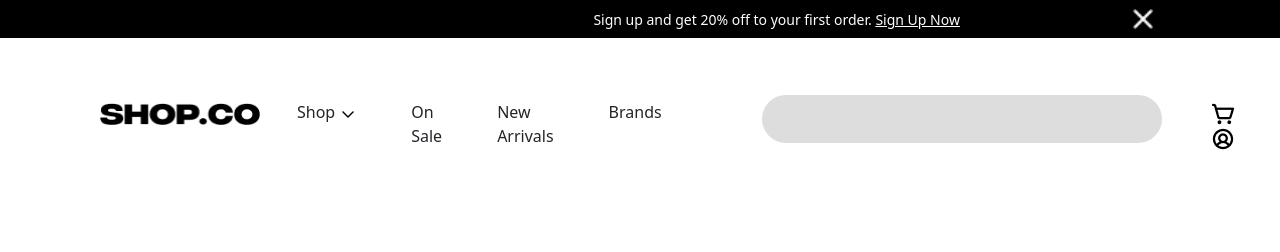
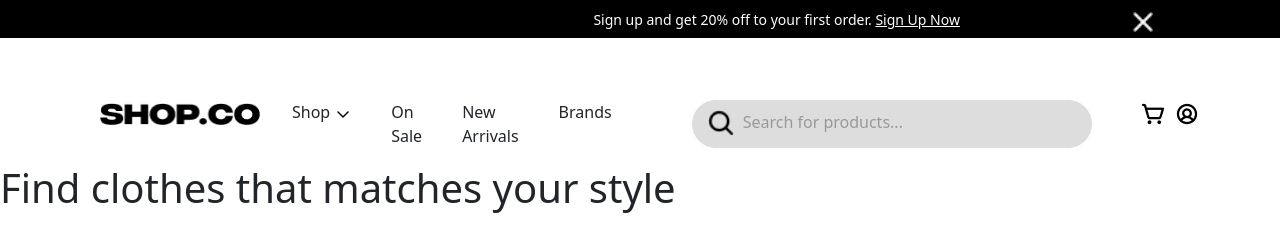
Before and after one commit to parischaralampidis3/wordpress-test, a plain HTML site: page shop.co/index.html in a window 1280 px wide. Drawn offline with nearby package versions, Linux system fonts and the light colour scheme.

Commit message:
commit changes at navbar

```diff
--- a/shop.co/index.html
+++ b/shop.co/index.html
@@ -34,24 +34,32 @@
             <div>
                 <a href="#"><img class="logo" src="../images/logo/logo.png" alt="logo"/></a>
             </div>
-            <ul>
+            <ul class="list-items">
                 <li>Shop <span><img style="margin-left:5px; margin-top:0px;"src="/images/icons/dropdown-icon.png"/></span></li>
                 <li>On Sale </li>
                 <li>New Arrivals</li>
                 <li>Brands</li>
             </ul>
                 <div>
-                <div class="searchbar"></div>
+                <div class="searchbar d-flex">
+                    <img style="color:#999" src="../images/icons/search-icon.png" alt="search" />
+                    <p style="margin-left:9px; color:#999">Search for products...</p>
+                </div>
             </div>
-            <div class="nav-icon" >
+            <div style="display:flex;" class="nav-icon" >
                 <a><img src="/images/icons/icon_cart.png"></a>
-                 <a><img class="icon-2" src="/images/icons/icon_avatar.png"></a>
+                 <a style="margin-left:10px;"><img class="icon-2" src="/images/icons/icon_avatar.png"></a>
             </div>
 
 
         </nav>
     </section>
     <!--end of navigation bar-->
+    <!--start jumbotron section-->
+    <section>
+        <h1>Find clothes that matches your style</h1>
+    </section>
+    <!--end of jumbotron section -->
     </main>
 <script src="../js/app.js"></script>
 </body>
--- a/shop.co/styles/style.css
+++ b/shop.co/styles/style.css
@@ -1,91 +1,98 @@
-    body,*{
-        margin:0;
+body, * {
+    margin: 0;
     box-sizing: border-box;
 }
 
-    .top{
-        background-color:black;
-        width:100%;
-        height:38px;
+.top {
+    background-color: black;
+    width: 100%;
+    height: 38px;
     text-align: center;
 }
-    .close-top{
-        display:none;
-    }
-    .top-paragraph{
-        color:white;
-        height:19px;
-        padding-top:9px;
-        margin-left:80%;
-        width:500px;
-        font-weight:400;
-        font-size:14px;
-    }
-    .sign-up-link{
-        color:white;
-        font-weight:500;
-        line-height:18.9px;
-        font-size:14px;
-    }
-    .top-container{
-        display:flex;
-        justify-content: space-around;
-        align-items:items-center;
-    }
-    .close-icon{
-        margin-top:9px;
-        width:20px;
-        height:20px;
+
+.close-top {
+    display: none;
 }
 
-.close-container{
+.top-paragraph {
+    color: white;
+    height: 19px;
+    padding-top: 9px;
+    margin-left: 80%;
+    width: 500px;
+    font-weight: 400;
+    font-size: 14px;
+}
+
+.sign-up-link {
+    color: white;
+    font-weight: 500;
+    line-height: 18.9px;
+    font-size: 14px;
+}
+
+.top-container {
+    display: flex;
+    justify-content: space-around;
+    align-items: center; /* Fixed here */
+}
+
+.close-icon {
+    margin-top: 9px;
+    width: 20px;
+    height: 20px;
+}
+
+.close-container {
     display: block;
 }
 
+nav {
+    display: flex;
+    justify-content: space-evenly;
+    margin-top: 62px;
+    margin-left: 100px;
+}
 
-nav{
-    display:flex;
-    justify-content: space-evenly ;
-    margin-top:62px;
-    margin-left:100px;
+ul, li {
+    display: flex;
+    margin-right: 40px;
 }
-ul,li{
-    display:flex;
-    padding-left:5px;
-    margin-right:50px;
+
+.nav-icon {
+    width: 24px;
+    height: 24px;
+    margin-right: 170px;
 }
-.nav-icon{
-    width:62px;
-    height:24px;
-    margin-right:140px;
+
+.logo {
+    width: 160px;
+    height: 22px;
+    font-size: 32px;
+    line-height: 38.4px;
 }
-.logo{
-  width:160px;
-  height:22px;
-  font-size:32px;
-  line-height:38.4px;
+
+.searchbar {
+    width: 400px;
+    height: 48px;
+    border-radius: 62px;
+    padding-top: 10px;
+    padding-right: 16px;
+    padding-bottom: 12px;
+    padding-left: 16px;
+    margin-right: 50px;
+    background-color: #ddd;
 }
-.searchbar{
-    width:400px;
-    height:48px;
-    border-radius:62px;
-    padding-top:10px;
-    padding-right:16px;
-    padding-bottom:12px;
-    padding-left:16px;
-    margin-top:-5px;
-    margin-right:50px;
-    background-color: #ddd;
+
+@media screen and (max-width: 880px) {
+    .top-paragraph {
+        margin-left: 3%;
 
     }
-
-
-
-@media screen and (max-width: 880px) {
-  .top-paragraph{
-margin-left:3%;
-  }
-  .close-icon{
+    .list-items{
         display:none;
     }
+    .close-icon {
+        display: none;
     }
+}
```
Lines whose indentation alone changed are shown as unchanged.
